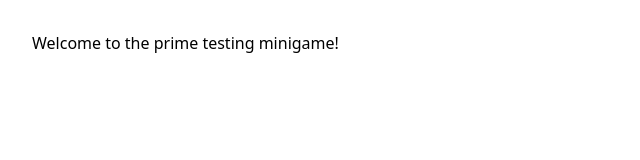
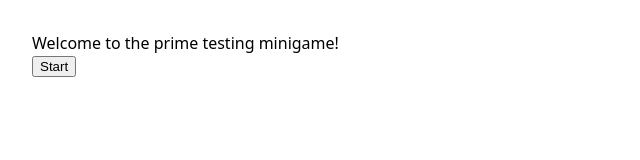
Before and after one commit to rabongHan/CSE210-WI26-Team2, a Next.js app: page /prime in a window 1280 px wide. Shown: the top 160 px of the page, without its empty margins (0-640 px from the left). Built offline with nearby package versions, Linux system fonts and the light colour scheme.

Commit message:
add button

```diff
--- a/app/prime/page.tsx
+++ b/app/prime/page.tsx
@@ -11,6 +11,7 @@ export default function Page() {
   return (
     <main style={{ fontFamily: "system-ui", padding: 24 }}>
       <div className="welcome">Welcome to the prime testing minigame!</div>
+      <button>Start</button>
     </main>
   );
 }
```
